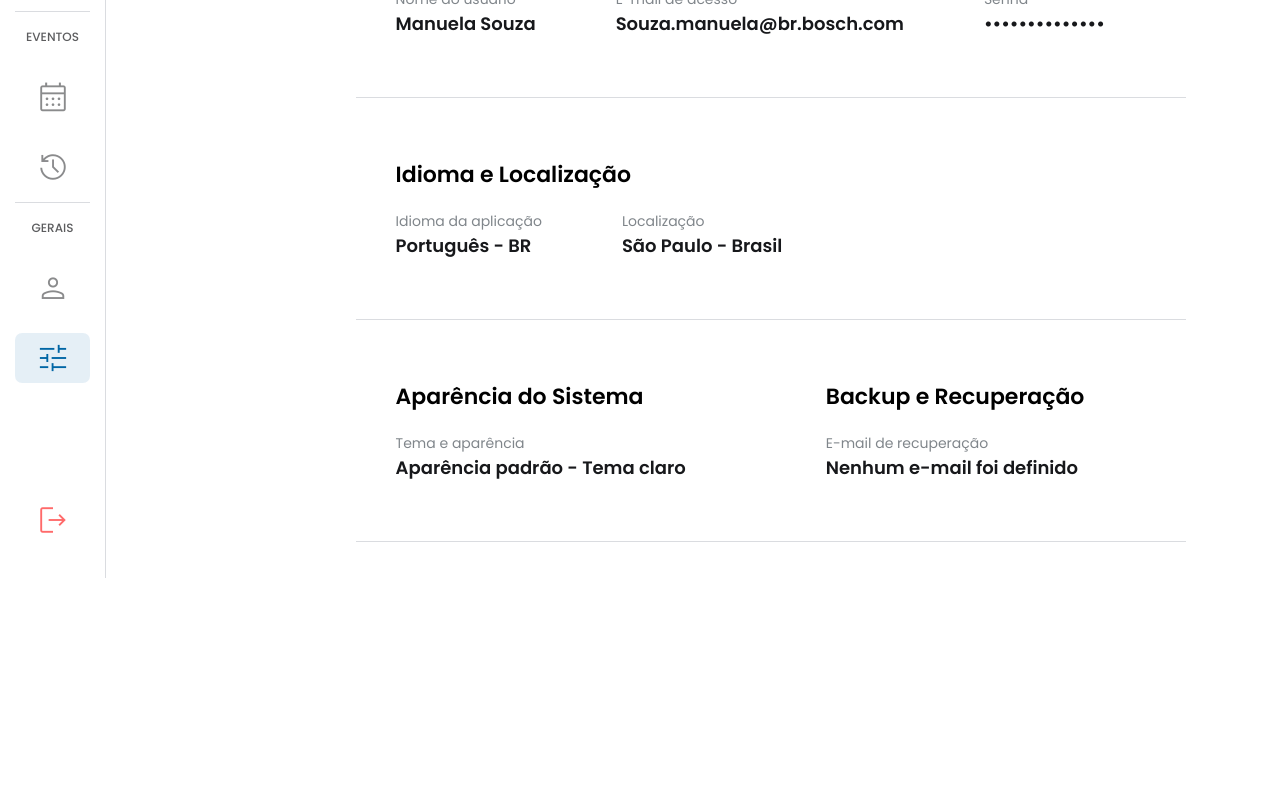
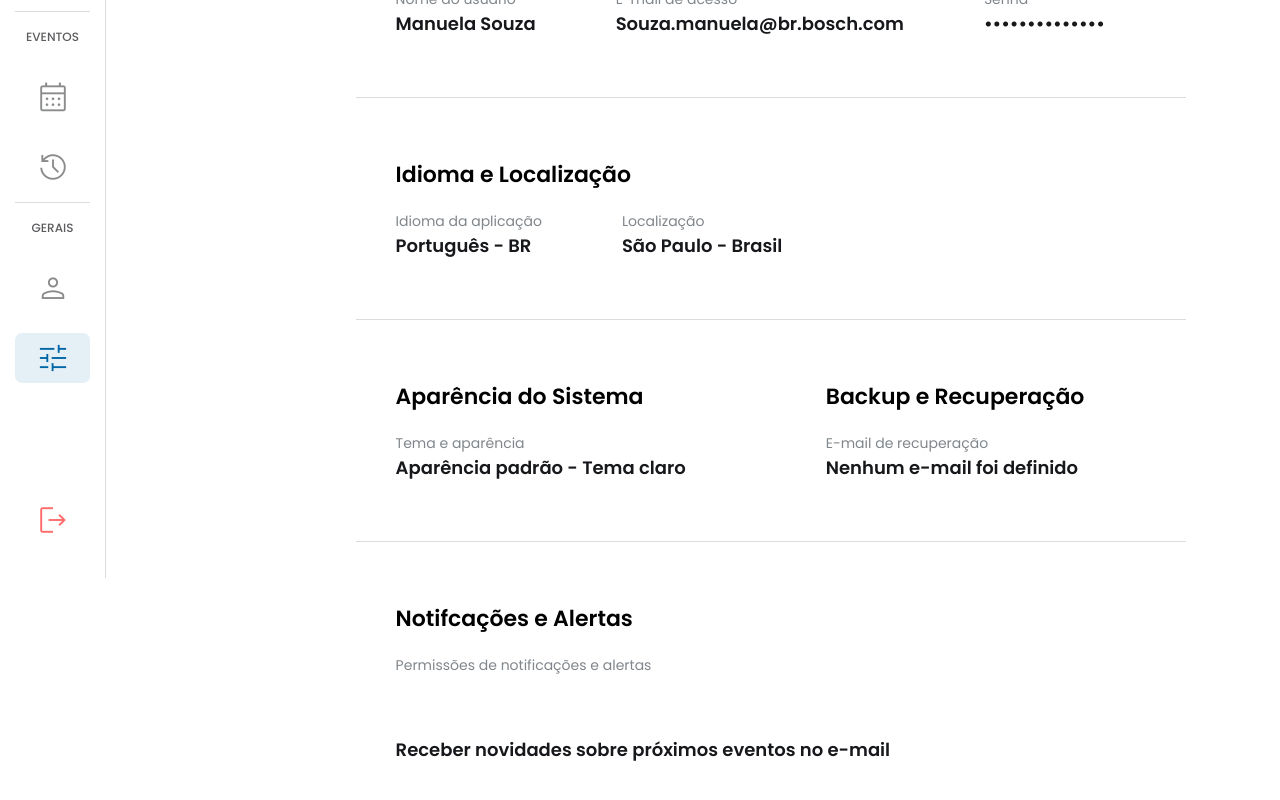
Before and after one commit to EsyProject/EsyFrontend, a React (Vite) app: page /settings in a window 1280 px wide. Shown: the part 222-1022 px from the top of the page. Before the commit the page ends 800 px from the top, so only its background shows below. Built offline with nearby package versions, Linux system fonts and the light colour scheme.

Commit message:
feat: adding new class for texts on the settings page

```diff
--- a/src/pages/Settings/Settings.css
+++ b/src/pages/Settings/Settings.css
@@ -43,6 +43,7 @@
   color: #80868b;
 }
 
+.user-account-data h4,
 .user-info h4 {
   font-size: 18px;
   color: #17181b;
--- a/src/pages/Settings/Settings.jsx
+++ b/src/pages/Settings/Settings.jsx
@@ -89,6 +89,22 @@ const Settings = () => {
         </div>
         <div className="border-bottom"></div>
       </div>
+
+      <div className="section-container">
+        <div className="section-header">
+          <h2>Notifcações e Alertas</h2>
+        </div>
+
+        <div className="user-account-data">
+          <UserInfo label="Permissões de notificações e alertas" />
+        </div>
+
+        <div className="user-account-data">
+          <h4>Receber novidades sobre próximos eventos no e-mail</h4>
+        </div>
+
+        <div className="border-bottom"></div>
+      </div>
     </div>
   );
 };
```
